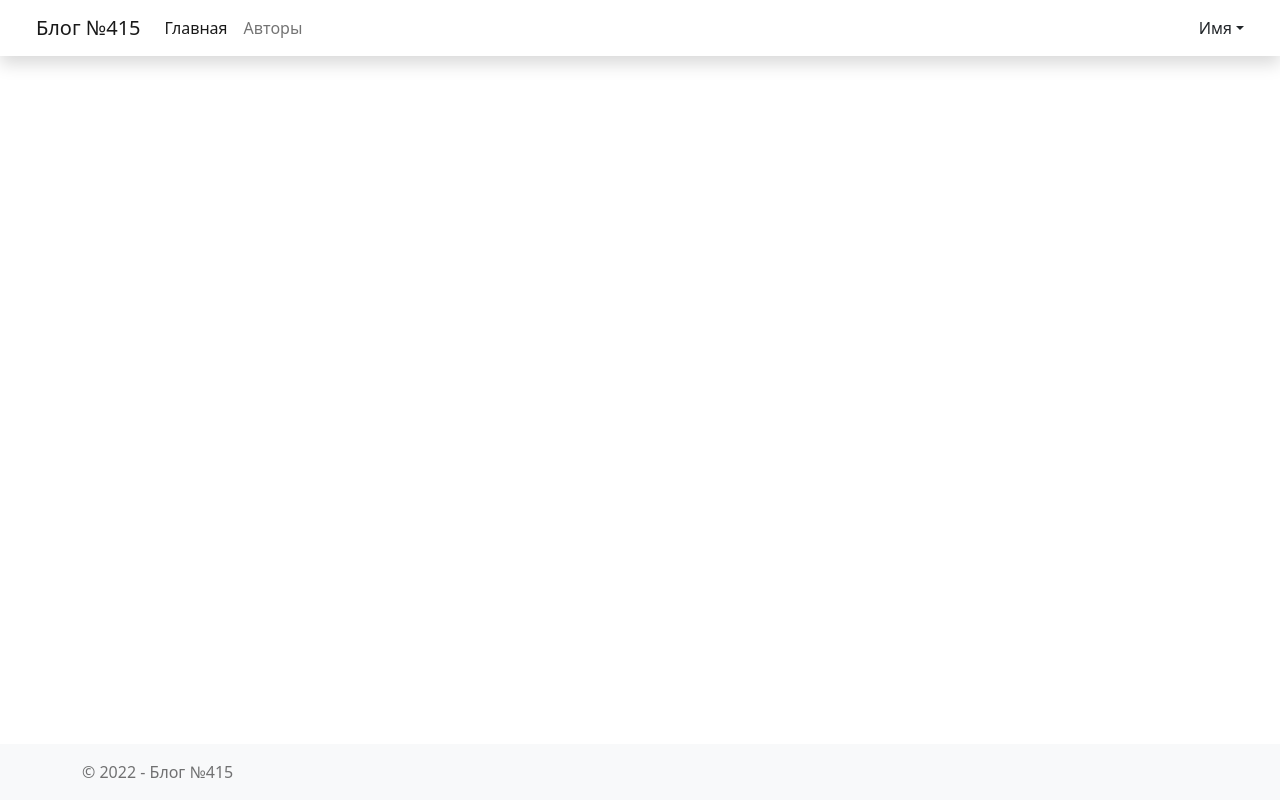
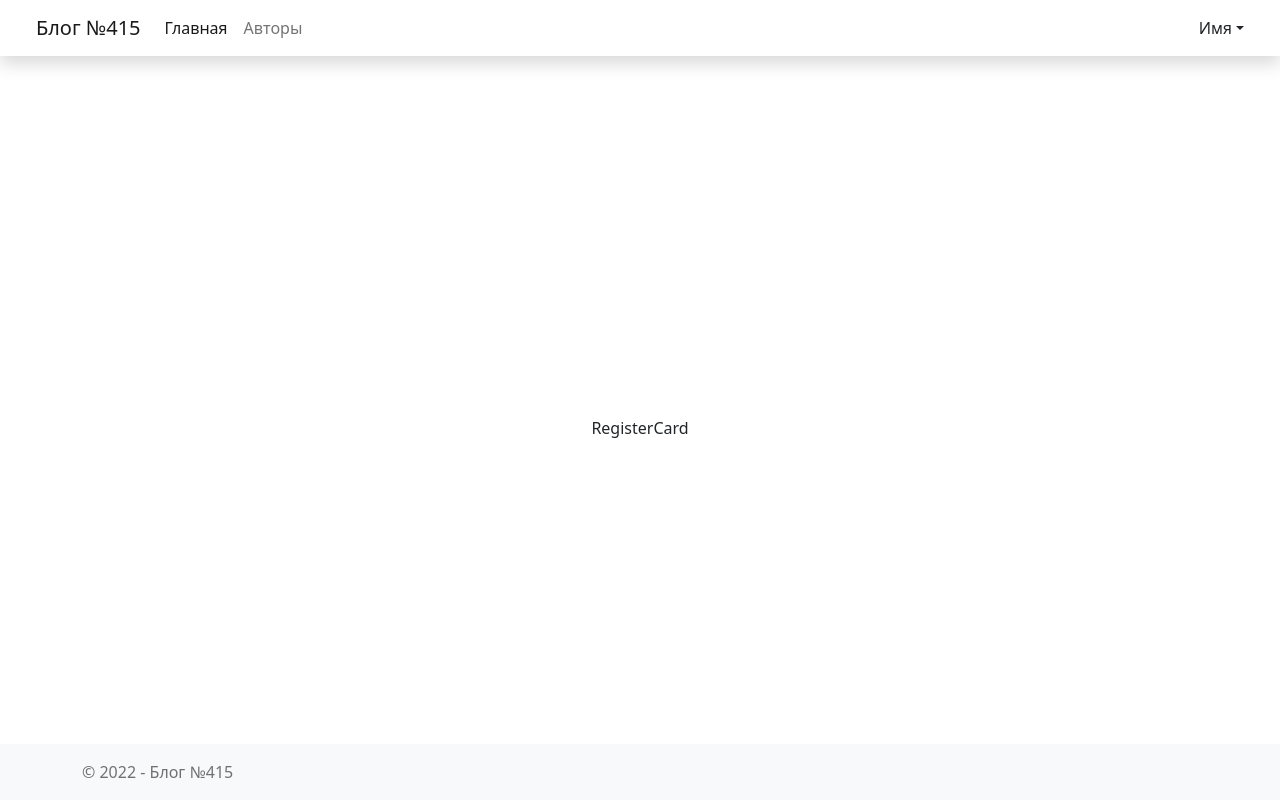
Before and after one commit to alyoneek/web-hits-frontend-project-3, a React (Create React App) app: page / in a window 1280 px wide. Built offline with nearby package versions, Linux system fonts and the light colour scheme.

Commit message:
Add RegisterPage

```diff
--- a/src/App.js
+++ b/src/App.js
@@ -2,14 +2,17 @@ import React from 'react';
 
 import Navbar from './components/Navbar';
 import Footer from './components/Footer';
+import RegisterPage from './pages/RegisterPage';
 
 function App() {
   return (
-    <>
+    <div className="d-flex flex-column vh-100">
       <Navbar />
-
+      <div className="container flex-grow-1">
+        <RegisterPage />
+      </div>
       <Footer />
-    </>
+    </div>
   );
 }
 
--- /dev/null
+++ b/src/components/RegisterCard.jsx
@@ -0,0 +1,7 @@
+import React from 'react';
+
+const RegisterCard = () => {
+  return <div>RegisterCard</div>;
+};
+
+export default RegisterCard;
--- /dev/null
+++ b/src/pages/RegisterPage.jsx
@@ -0,0 +1,13 @@
+import React from 'react';
+
+import RegisterCard from '../components/RegisterCard';
+
+const RegisterPage = () => {
+  return (
+    <div className="d-flex h-100 justify-content-center align-items-center">
+      <RegisterCard />
+    </div>
+  );
+};
+
+export default RegisterPage;
```
